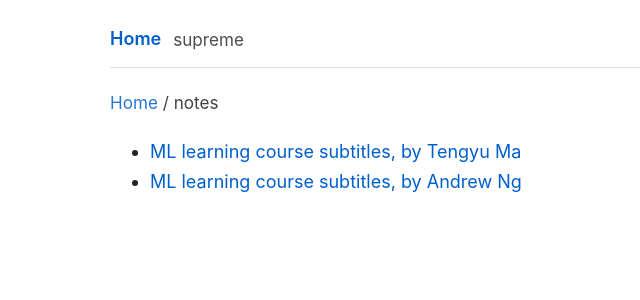
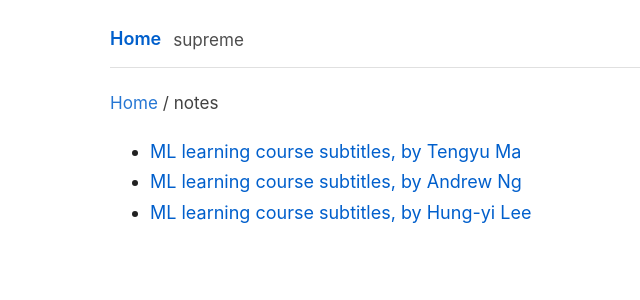
Before and after one commit to CompositeLizard/supreme, a Jekyll site: the page built from notes/index.md, in a window 1280 px wide. Shown: the top 300 px of the page, without its empty margins (170-810 px from the left). Built offline with Jekyll 4.4.1, drawn with Linux system fonts in a browser that asks for light colours.

Commit message:
Update index.md

```diff
--- a/notes/index.md
+++ b/notes/index.md
@@ -4,3 +4,4 @@ title: Notes
 ---
 - [ML learning course subtitles, by Tengyu Ma](ML_Ma/)
 - [ML learning course subtitles, by Andrew Ng](ML_Ng/)
+- [ML learning course subtitles, by Hung-yi Lee](LHY/)
```
